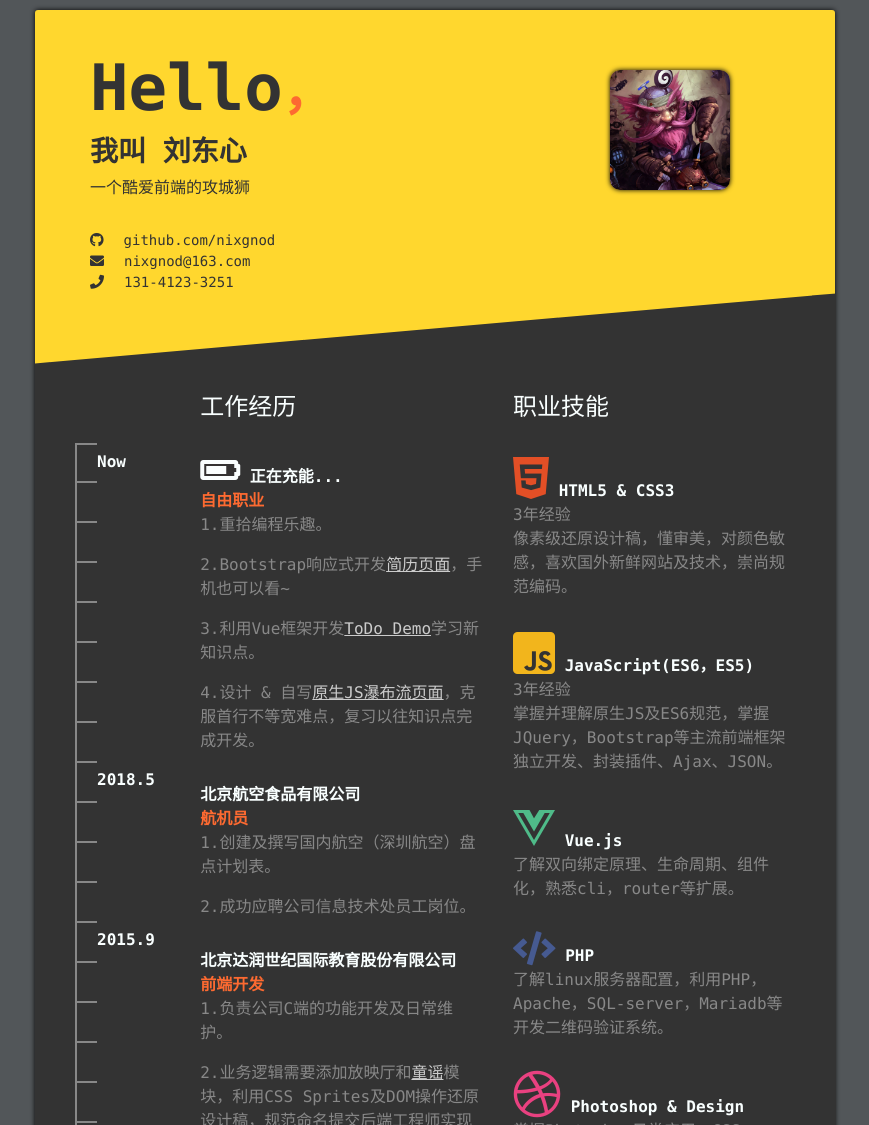
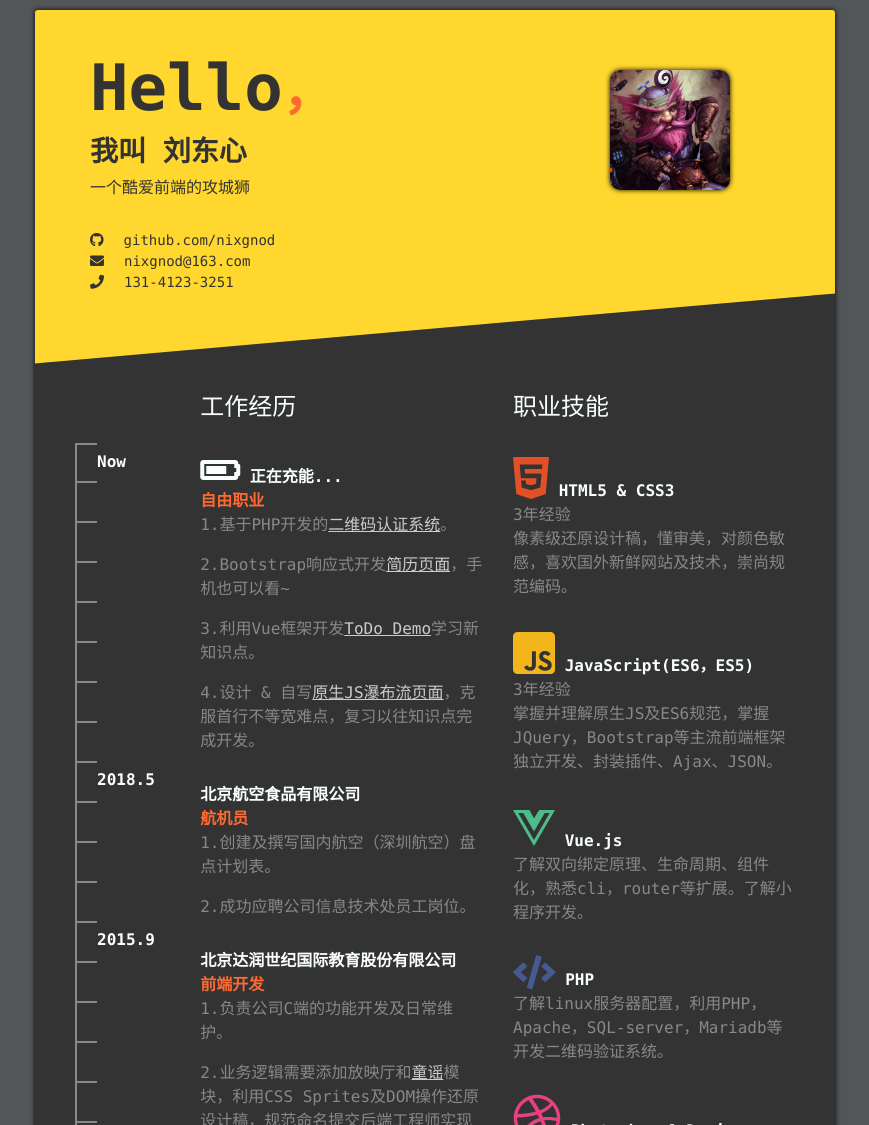
Before and after one commit to nixgnod/shadowpan, a plain HTML site: page resume/index.html in a window 1280 px wide. Shown: the top 1125 px of the page, without its empty margins (205-1074 px from the left). Drawn offline with Linux system fonts and the light colour scheme.

Commit message:
添加二维码验证系统图片

```diff
--- a/resume/index.html
+++ b/resume/index.html
@@ -64,7 +64,7 @@
               <div class="title"><i class="fas fa-battery-three-quarters fa-2x"></i> 正在充能...</div>
               <div class="state">自由职业</div>
               <div class="exp">
-                <p>1.重拾编程乐趣。</p>
+                <p>1.基于PHP开发的<a href="img/php-qr.jpg">二维码认证系统</a>。</p>
                 <p>2.Bootstrap响应式开发<a href="https://nixgnod.github.io/shadowpan/resume/">简历页面</a>，手机也可以看~</p>
                 <p>3.利用Vue框架开发<a href="https://nixgnod.github.io/shadowpan/Vue-test/todo-list.html">ToDo Demo</a>学习新知识点。
                 </p>
@@ -121,7 +121,7 @@
             </div>
             <div class="content">
               <div><i class="fab fa-vuejs fa-3x vue"></i><span class="title"> Vue.js</span></div>
-              <div class="exp">了解双向绑定原理、生命周期、组件化，熟悉cli，router等扩展。</div>
+              <div class="exp">了解双向绑定原理、生命周期、组件化，熟悉cli，router等扩展。了解小程序开发。</div>
             </div>
             <div class="content">
               <div><i class="fab fa fa-code php"></i><span class="title"> PHP</span></div>
```
Also changed, not shown: resume/img/php-qr.jpg (added).
